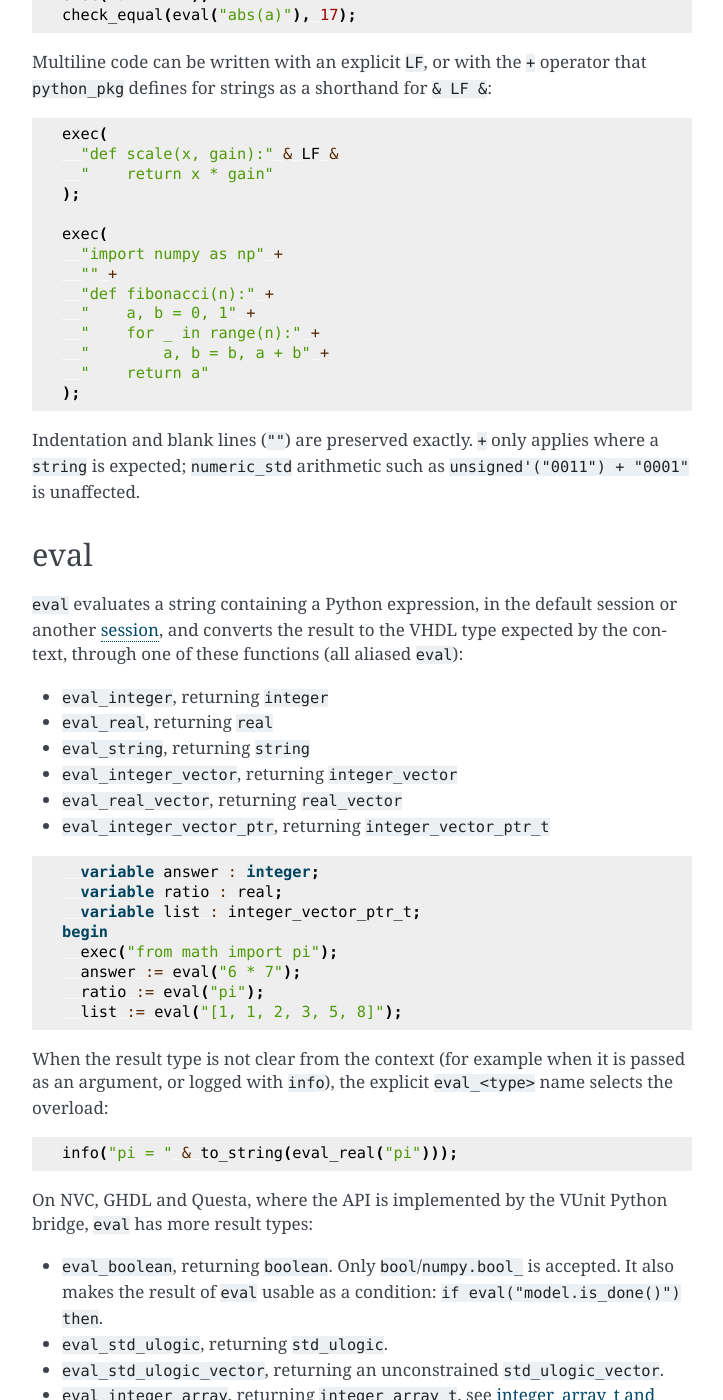
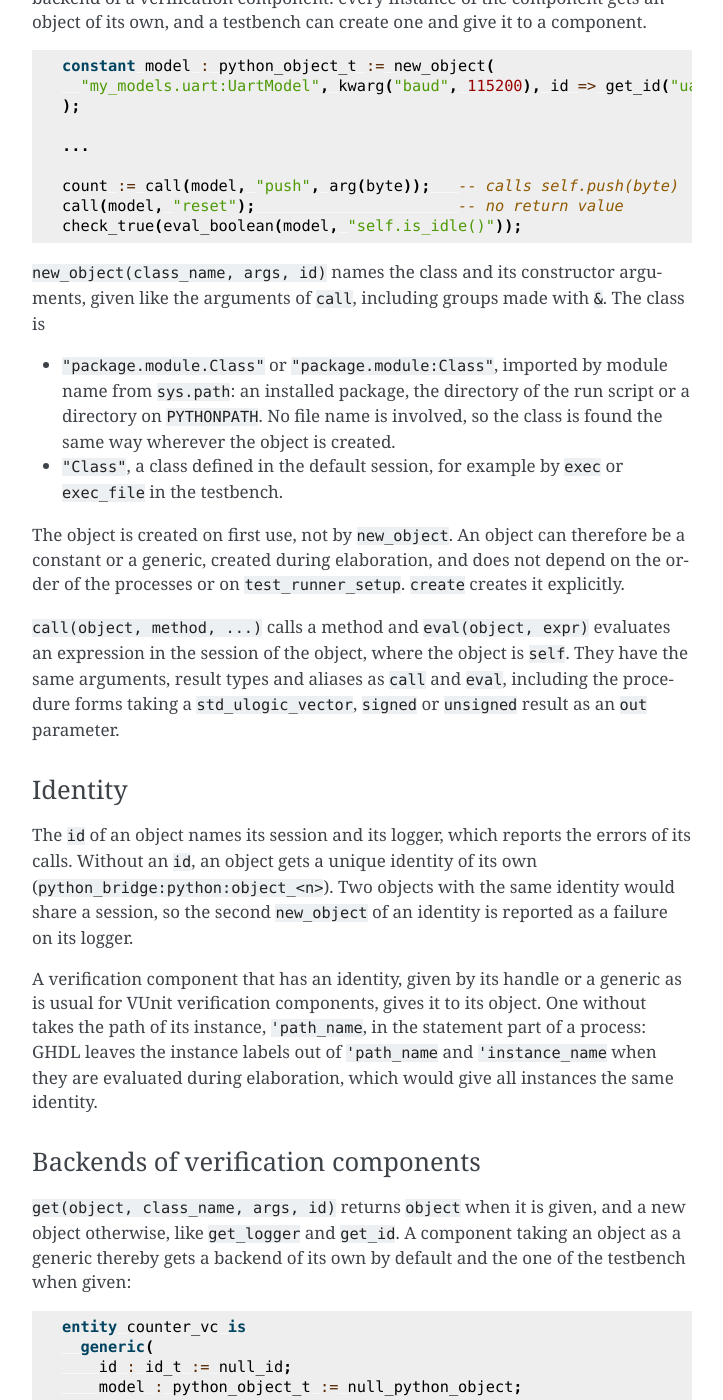
Before and after one commit to VUnit/vunit-python-bridge, a Sphinx documentation site: the page built from docs/user_guide.rst, in a window 1280 px wide and 1400 px high, scrolled down 5389 px. Shown: the whole window, without its empty margins (388-1111 px from the left). Built offline with Sphinx 7.4.7, drawn with Linux system fonts in a browser that asks for light colours; some of the changed text lies outside the part shown.

Commit message:
Document Python objects and report objects that cannot be created
An object whose class cannot be imported or constructed reports that error
once and is then bound to a stand-in raising the reason on every use,
rather than leaving self undefined. The user guide gets a Python objects
section, and the README and the release notes mention them.

Co-Authored-By: Claude Opus 5.5 <noreply@anthropic.com>

```diff
--- a/docs/user_guide.rst
+++ b/docs/user_guide.rst
@@ -237,6 +237,9 @@ session, keeping the mutable model state on ``self`` rather than in globals:
 The module, and so the class, is shared by all sessions (see the caveats
 below), while every session has a ``model`` object of its own. Like all
 non-default sessions, this needs the Python bridge: NVC, GHDL or Questa.
+:ref:`Python objects <python_bridge:objects>` package this pattern: an object
+is an instance of a class in a session of its own, with no module loading or
+session handling left to the component.
 
 Caveats
 ~~~~~~~
@@ -259,6 +262,138 @@ functions, classes and variables, are separate. Everything else is shared:
   which matters for example when pickling their instances.
 * All sessions end with the simulation. Test cases run in the same simulation
   (``run_all_in_same_sim``) share the sessions.
+
+.. _python_bridge:objects:
+
+Python objects
+--------------
+
+A ``python_object_t`` is an instance of a Python class owned by VHDL. Every
+object lives in a :ref:`session <python_bridge:sessions>` of its own, where it
+is bound to ``self``, so several objects, of the same class or not, never
+share names or state. This makes an object the natural backend of a
+verification component: every instance of the component gets an object of its
+own, and a testbench can create one and give it to a component.
+
+.. code-block:: vhdl
+
+    constant model : python_object_t := new_object(
+      "my_models.uart:UartModel", kwarg("baud", 115200), id => get_id("uart")
+    );
+
+    ...
+
+    count := call(model, "push", arg(byte));   -- calls self.push(byte)
+    call(model, "reset");                      -- no return value
+    check_true(eval_boolean(model, "self.is_idle()"));
+
+``new_object(class_name, args, id)`` names the class and its constructor
+arguments, given like the arguments of ``call``, including groups made with
+``&``. The class is
+
+* ``"package.module.Class"`` or ``"package.module:Class"``, imported by module
+  name from ``sys.path``: an installed package, the directory of the run
+  script or a directory on ``PYTHONPATH``. No file name is involved, so the
+  class is found the same way wherever the object is created.
+* ``"Class"``, a class defined in the default session, for example by ``exec``
+  or ``exec_file`` in the testbench.
+
+The object is created on first use, not by ``new_object``. An object can
+therefore be a constant or a generic, created during elaboration, and does not
+depend on the order of the processes or on ``test_runner_setup``. ``create``
+creates it explicitly.
+
+``call(object, method, ...)`` calls a method and ``eval(object, expr)``
+evaluates an expression in the session of the object, where the object is
+``self``. They have the same arguments, result types and aliases as ``call``
+and ``eval``, including the procedure forms taking a ``std_ulogic_vector``,
+``signed`` or ``unsigned`` result as an ``out`` parameter.
+
+Identity
+~~~~~~~~
+
+The ``id`` of an object names its session and its logger, which reports the
+errors of its calls. Without an ``id``, an object gets a unique identity of
+its own (``python_bridge:python:object_<n>``). Two objects with the same
+identity would share a session, so the second ``new_object`` of an identity is
+reported as a failure on its logger.
+
+A verification component that has an identity, given by its handle or a
+generic as is usual for VUnit verification components, gives it to its object.
+One without takes the path of its instance, ``'path_name``, in the statement
+part of a process: GHDL leaves the instance labels out of ``'path_name`` and
+``'instance_name`` when they are evaluated during elaboration, which would give
+all instances the same identity.
+
+Backends of verification components
+~~~~~~~~~~~~~~~~~~~~~~~~~~~~~~~~~~~
+
+``get(object, class_name, args, id)`` returns ``object`` when it is given, and
+a new object otherwise, like ``get_logger`` and ``get_id``. A component taking
+an object as a generic thereby gets a backend of its own by default and the
+one of the testbench when given:
+
+.. code-block:: vhdl
+
+    entity counter_vc is
+      generic(
+        id : id_t := null_id;
+        model : python_object_t := null_python_object;
+        step : natural := 1
+      );
+      port(tick : in natural; count : out integer);
+    end entity;
+
+    architecture python of counter_vc is
+    begin
+      process
+        variable vc_id : id_t := id;
+        variable backend : python_object_t;
+      begin
+        if vc_id = null_id then
+          vc_id := get_id(counter_vc'path_name);
+        end if;
+        backend := get(model, "models.counter_model.Counter", kwarg("step", step), vc_id);
+
+        loop
+          wait on tick;
+          count <= call(backend, "add", arg(1));
+        end loop;
+      end process;
+    end architecture;
+
+A testbench giving several components, or a component and itself, the same
+object shares its state between them, for example a scoreboard filled by a
+monitor and checked by the test:
+
+.. code-block:: vhdl
+
+    constant scoreboard : python_object_t := new_object("my_models.Scoreboard");
+
+    ...
+
+    monitor : entity work.my_monitor generic map(model => scoreboard) ...;
+
+    ...
+
+    check_equal(integer'(call(scoreboard, "num_mismatches")), 0);
+
+The class can be made a choice of the user in the same way, with a ``string``
+generic as its name.
+
+Errors and limitations
+~~~~~~~~~~~~~~~~~~~~~~
+
+* An object that cannot be created, for example since its module is not
+  found, reports the error of the import or the constructor once. Its later
+  calls fail with ``The <class> object could not be created: <error>``.
+* The caveats of sessions apply: the module of a class, and any state kept in
+  it, is shared by all objects.
+* String arguments are passed to Python verbatim, see
+  :ref:`python_bridge:semantics`, which applies to constructor arguments too.
+* ``integer_array_t`` constructor arguments are transferred when the object is
+  given them, which is during elaboration for an object made there.
+* Objects need sessions, and so the Python bridge: NVC, GHDL or Questa.
 
 exec
 ----
```
Also changed, not shown: README.md (+5 -3 lines), release_notes/0.2.0.md (+4 -0 lines), 2 other files.
